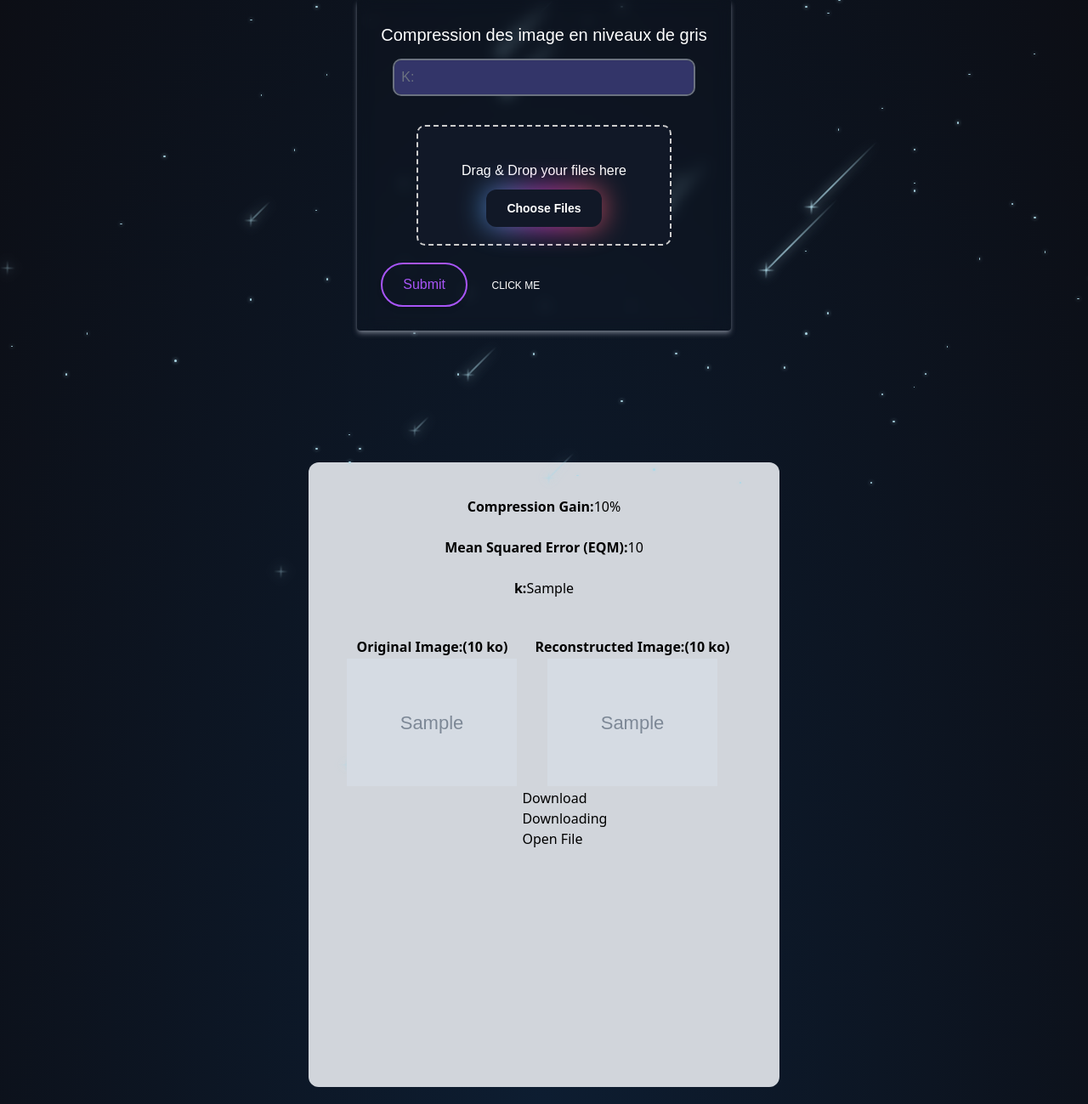
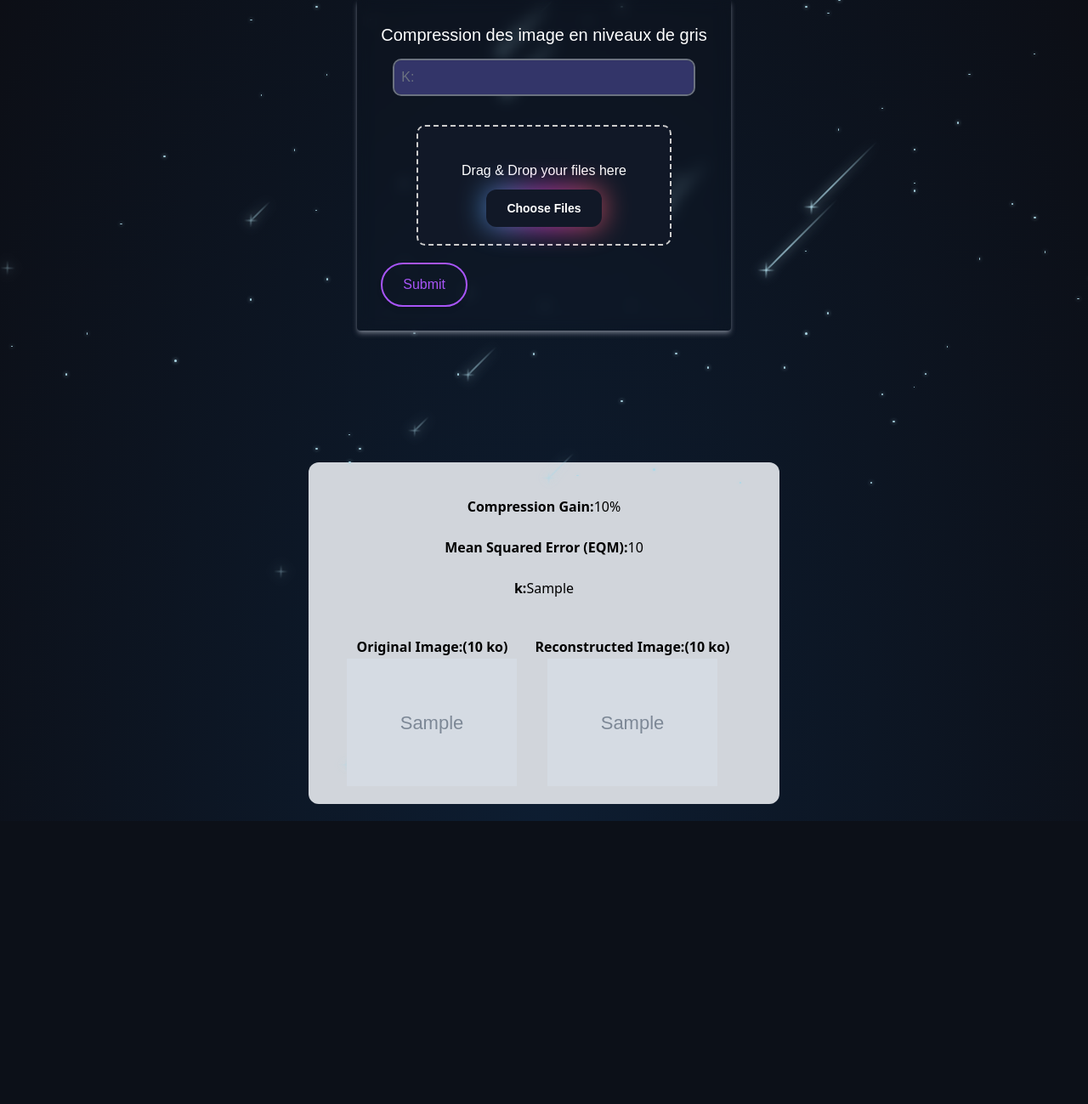
Before and after one commit to youssefmaimouni/project-svd, a Flask app: template templates/grayimage.html in a window 1280 px wide. Shown: the part 233-1532 px from the top of the page at 85% size. After the commit the page ends 1199 px from the top, so only its background shows below. Run offline with Flask 3, Linux system fonts and the light colour scheme; the template is opened without the code that fills it: most values are stand-ins (such as "Sample title", 1, 10 or a date in 2020); grey boxes marked "Sample" are stand-in pictures; some libraries are stand-ins or nearby versions.

Commit message:
qwertzui

```diff
--- a/templates/grayimage.html
+++ b/templates/grayimage.html
@@ -40,13 +40,7 @@
             <div id="loading" class="hidden mt-4 flex justify-center">
                 <div class="animate-spin rounded-full h-10 w-10 border-t-2 border-b-2 border-sky-500"></div>
             </div>
-            <a href="/static/1733628133_6kOJmN_reconstructed_image.png" download
-                type="button"
-                data-twe-ripple-init
-                data-twe-ripple-color="light"
-                class="inline-block rounded bg-primary px-6 pb-2 pt-2.5 text-xs font-medium uppercase leading-normal text-white shadow-primary-3 transition duration-150 ease-in-out hover:bg-primary-accent-300 hover:shadow-primary-2 focus:bg-primary-accent-300 focus:shadow-primary-2 focus:outline-none focus:ring-0 active:bg-primary-600 active:shadow-primary-2 motion-reduce:transition-none dark:shadow-black/30 dark:hover:shadow-dark-strong dark:focus:shadow-dark-strong dark:active:shadow-dark-strong">
-                Click me
-            </a>
+
 
         </form>
     </div>
@@ -87,19 +81,7 @@
 
             </td>
         </tr>
-        <tr>
-            <td></td>
-            <td>    <a href="/static/1733628133_6kOJmN_reconstructed_image.png" class="button dark" download="reconstructed_image.png">
-                <ul>
-                    <li>&#68;ownload</li>
-                    <li>&#68;ownloading</li>
-                    <li>Open File</li>
-                </ul>
-                <div>
-                    <svg viewBox="0 0 24 24"></svg>
-                </div>
-            </a></td>
-        </tr>
+
     </table>
 
 
```
